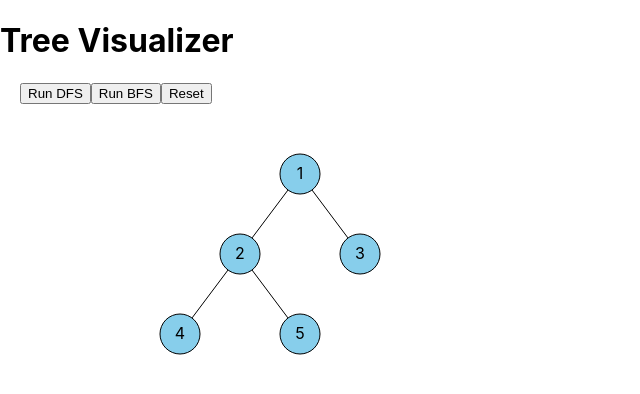
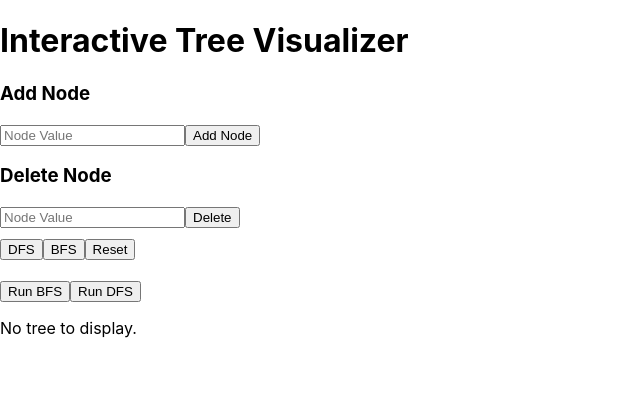
Before and after one commit to Aadra2703/tree-visualizer, a React (Create React App) app: page / in a window 1280 px wide. Shown: the top 394 px of the page, without its empty margins (0-640 px from the left). Built offline with nearby package versions, Linux system fonts and the light colour scheme.

Commit message:
Inserting a node by manual input

```diff
--- a/src/App.js
+++ b/src/App.js
@@ -1,7 +1,8 @@
 import React, { useState, useEffect } from 'react';
 import TreeCanvas from './components/TreeCanvas';
 import ControlPanel from './components/ControlPanel';
-import { dfs, bfs } from './algorithms/bfsDfs';
+import { bfs } from './algorithms/bfs';
+import { dfs } from './algorithms/dfs';
 
 // Define TreeNode class or structure here or import from a helper file
 class TreeNode {
@@ -14,51 +15,152 @@ class TreeNode {
 
 function App() {
   // Build sample tree
-  const [root, setRoot] = useState(() => {
-    const n1 = new TreeNode(1);
-    const n2 = new TreeNode(2);
-    const n3 = new TreeNode(3);
-    const n4 = new TreeNode(4);
-    const n5 = new TreeNode(5);
-    n1.left = n2;
-    n1.right = n3;
-    n2.left = n4;
-    n2.right = n5;
-    return n1;
-  });
+  const [treeData, setTreeData] = useState(null); // null = empty tree
+  const [highlighted, setHighlighted] = useState(null);
+  <TreeCanvas tree={treeData} highlighted={highlighted} />
+  const handleAddNode = (value, parentValue, position) => {
+    if (value.toLowerCase() === 'null') return; // skip inserting if user enters "null"
 
-  const [highlightedNode, setHighlightedNode] = useState(null);
+    const newNode = {
+      id: Date.now(),
+      value,
+      children: []
+    };
+
+    // If tree is empty, make this the root
+    if (!treeData) {
+      setTreeData(newNode);
+      return;
+    }
+
+    const newTree = JSON.parse(JSON.stringify(treeData));
+    const inserted = insertNode(newTree, value, parentValue, position);
+    if (inserted) {
+      setTreeData(newTree);
+    } else {
+      alert(`Parent node ${parentValue} not found or position ${position} already filled!`);
+    }
+  };
+
+  const insertNode = (node, value, parentValue, position) => {
+    if (node.value === parentValue) {
+      // Ensure binary: max 2 children
+      const [left, right] = node.children;
+
+      if (position === 'left' && (!left || left.value === 'null')) {
+        node.children[0] = {
+          id: Date.now(),
+          value,
+          children: []
+        };
+        return true;
+      }
+
+      if (position === 'right' && (!right || right.value === 'null')) {
+        if (!node.children[0]) node.children[0] = { id: Date.now(), value: 'null', children: [] }; // preserve left if empty
+        node.children[1] = {
+          id: Date.now(),
+          value,
+          children: []
+        };
+        return true;
+      }
+
+      return false;
+    }
+
+    for (let child of node.children) {
+      if (insertNode(child, value, parentValue, position)) return true;
+    }
+    return false;
+  };
+
+  const handleDeleteNode = (valueToDelete) => {
+    if (!treeData) return;
+
+    if (treeData.value === valueToDelete) {
+      setTreeData(null); // deleting root
+      return;
+    }
+
+    const newTree = JSON.parse(JSON.stringify(treeData));
+    const deleted = deleteNode(newTree, valueToDelete);
+    if (deleted) {
+      setTreeData(newTree);
+    } else {
+      alert(`Node ${valueToDelete} not found!`);
+    }
+  };
+
+  const deleteNode = (node, valueToDelete) => {
+    node.children = node.children.filter((child) => child?.value !== valueToDelete);
+    for (let child of node.children) {
+      if (deleteNode(child, valueToDelete)) return true;
+    }
+    return false;
+  };
+
+  const handleTraversal = (type) => {
+  if (!treeData) {
+    alert("Tree is empty!");
+    return;
+  }
+
+  if (type === 'bfs') {
+    bfs(treeData, setHighlighted);
+  } else {
+    dfs(treeData, setHighlighted);
+  }
+};
+
+  // const handleReset = () => {
+  //   setHighlighted(null);
+  // };
+
+
+
+  //const [highlightedNode, setHighlightedNode] = useState(null);
 
   // Helper to animate traversal steps
   function animateTraversal(nodes) {
     nodes.forEach((node, idx) => {
       setTimeout(() => {
-        setHighlightedNode(node);
+      setHighlighted(node);
       }, idx * 700);
     });
   }
 
-  function handleDFS() {
-    const visited = [];
-    dfs(root, node => visited.push(node));
-    animateTraversal(visited);
-  }
+  // function handleDFS() {
+  //   const visited = [];
+  //   dfs(root, node => visited.push(node));
+  //   animateTraversal(visited);
+  // }
 
-  function handleBFS() {
-    const visited = [];
-    bfs(root, node => visited.push(node));
-    animateTraversal(visited);
-  }
+  // function handleBFS() {
+  //   const visited = [];
+  //   bfs(root, node => visited.push(node));
+  //   animateTraversal(visited);
+  // }
 
   function handleReset() {
-    setHighlightedNode(null);
+    setHighlighted(null);
   }
 
   return (
-    <div>
-      <h1>Tree Visualizer</h1>
-      <ControlPanel onDFS={handleDFS} onBFS={handleBFS} onReset={handleReset} />
-      <TreeCanvas root={root} highlightedNode={highlightedNode} />
+    <div className="App">
+      <h1>Interactive Tree Visualizer</h1>
+      <ControlPanel
+        onAddNode={handleAddNode}
+        onDeleteNode={handleDeleteNode}
+        onTraverse={handleTraversal}
+        onReset={handleReset}
+        isEmpty={!treeData}
+      />
+      <div style={{ marginTop: "20px" }}>
+        <button onClick={() => handleTraversal('bfs')}>Run BFS</button>
+        <button onClick={() => handleTraversal('dfs')}>Run DFS</button>
+      </div>
+      <TreeCanvas tree={treeData} highlighted={highlighted} />
     </div>
   );
 }
--- /dev/null
+++ b/src/algorithms/bfs.js
@@ -0,0 +1,16 @@
+export const bfs = async (root, setHighlightedNode) => {
+  if (!root) return;
+  const queue = [root];
+
+  while (queue.length > 0) {
+    const node = queue.shift();
+    setHighlightedNode(node.value);
+    await new Promise(r => setTimeout(r, 500));
+
+    for (const child of node.children || []) {
+      if (child && child.value !== 'null') {
+        queue.push(child);
+      }
+    }
+  }
+};
--- /dev/null
+++ b/src/algorithms/dfs.js
@@ -0,0 +1,13 @@
+export const dfs = async (root, setHighlightedNode) => {
+  const dfsHelper = async (node) => {
+    if (!node || node.value === 'null') return;
+    setHighlightedNode(node.value);
+    await new Promise(r => setTimeout(r, 500));
+
+    for (const child of node.children || []) {
+      await dfsHelper(child);
+    }
+  };
+
+  await dfsHelper(root);
+};
--- a/src/components/ControlPanel.js
+++ b/src/components/ControlPanel.js
@@ -1,13 +1,67 @@
-import React from 'react';
+// src/components/ControlPanel.js
+import React, { useState } from 'react';
 
-function ControlPanel({ onDFS, onBFS, onReset }) {
+const ControlPanel = ({ onAddNode, onDeleteNode, onTraverse, onReset, isEmpty }) => {
+  const [nodeValue, setNodeValue] = useState('');
+  const [parentValue, setParentValue] = useState('');
+  const [position, setPosition] = useState('left');
+  const [deleteValue, setDeleteValue] = useState('');
+
+  const handleAdd = () => {
+    if (!nodeValue) return alert('Enter node value!');
+    if (!isEmpty && !parentValue) return alert('Enter parent value!');
+    onAddNode(nodeValue, parentValue, position);
+    setNodeValue('');
+    setParentValue('');
+  };
+
+  const handleDelete = () => {
+    if (!deleteValue) return alert('Enter value to delete!');
+    onDeleteNode(deleteValue);
+    setDeleteValue('');
+  };
+
   return (
-    <div style={{ margin: '20px' }}>
-      <button onClick={onDFS}>Run DFS</button>
-      <button onClick={onBFS}>Run BFS</button>
-      <button onClick={onReset}>Reset</button>
+    <div style={{ marginBottom: '20px' }}>
+      <h3>Add Node</h3>
+      <input
+        type="text"
+        placeholder="Node Value"
+        value={nodeValue}
+        onChange={(e) => setNodeValue(e.target.value)}
+      />
+      {!isEmpty && (
+        <>
+          <input
+            type="text"
+            placeholder="Parent Value"
+            value={parentValue}
+            onChange={(e) => setParentValue(e.target.value)}
+          />
+          <select value={position} onChange={(e) => setPosition(e.target.value)}>
+            <option value="left">Left</option>
+            <option value="right">Right</option>
+          </select>
+        </>
+      )}
+      <button onClick={handleAdd}>Add Node</button>
+
+      <h3>Delete Node</h3>
+      <input
+        type="text"
+        placeholder="Node Value"
+        value={deleteValue}
+        onChange={(e) => setDeleteValue(e.target.value)}
+      />
+      <button onClick={handleDelete}>Delete</button>
+
+      <div style={{ marginTop: '10px' }}>
+        <button onClick={() => onTraverse('dfs')}>DFS</button>
+        <button onClick={() => onTraverse('bfs')}>BFS</button>
+        <button onClick={onReset}>Reset</button>
+      </div>
     </div>
   );
-}
+};
 
 export default ControlPanel;
--- a/src/components/TreeCanvas.js
+++ b/src/components/TreeCanvas.js
@@ -1,40 +1,87 @@
+// src/components/TreeCanvas.js
 import React from 'react';
 
-function TreeCanvas({ root, highlightedNode }) {
-  // Recursive function to render nodes and edges
-  const renderNode = (node, x, y, levelGap) => {
-    if (!node) return null;
+const renderTree = (node, x = 400, y = 50, level = 0, highlighted) => {
+  if (!node || node.value === 'null') return [];
 
-    const nodeRadius = 20;
-    const childY = y + levelGap;
-    return (
-      <g key={node.value}>
-        {/* Draw lines to children */}
-        {node.left && <line x1={x} y1={y} x2={x - 60} y2={childY} stroke="black" />}
-        {node.right && <line x1={x} y1={y} x2={x + 60} y2={childY} stroke="black" />}
+  const radius = 20;
+  const xOffset = 150 / (level + 1); // spread nodes horizontally
+  const yOffset = 80;
 
-        {/* Draw current node */}
-        <circle
-          cx={x}
-          cy={y}
-          r={nodeRadius}
-          fill={highlightedNode === node ? 'orange' : 'skyblue'}
-          stroke="black"
-        />
-        <text x={x} y={y + 5} textAnchor="middle">{node.value}</text>
+  const elements = [];
 
-        {/* Recursively render children */}
-        {renderNode(node.left, x - 60, childY, levelGap)}
-        {renderNode(node.right, x + 60, childY, levelGap)}
-      </g>
+  const isHighlighted = node.value === highlighted;
+
+  elements.push(
+    <circle
+      key={`circle-${node.id}`}
+      cx={x}
+      cy={y}
+      r={radius}
+      fill={isHighlighted ? 'orange' : 'lightblue'}
+      stroke="black"
+    />
+  );
+
+  elements.push(
+    <text
+      key={`text-${node.id}`}
+      x={x}
+      y={y + 5}
+      textAnchor="middle"
+      fontSize="12"
+    >
+      {node.value}
+    </text>
+  );
+
+  const [left, right] = node.children;
+
+  if (left && left.value !== 'null') {
+    const childX = x - xOffset;
+    const childY = y + yOffset;
+
+    elements.push(
+      <line
+        key={`line-left-${node.id}`}
+        x1={x}
+        y1={y + radius}
+        x2={childX}
+        y2={childY - radius}
+        stroke="black"
+      />
     );
-  };
+    elements.push(...renderTree(left, childX, childY, level + 1, highlighted));
+  }
+
+  if (right && right.value !== 'null') {
+    const childX = x + xOffset;
+    const childY = y + yOffset;
+
+    elements.push(
+      <line
+        key={`line-right-${node.id}`}
+        x1={x}
+        y1={y + radius}
+        x2={childX}
+        y2={childY - radius}
+        stroke="black"
+      />
+    );
+    elements.push(...renderTree(right, childX, childY, level + 1, highlighted));
+  }
+
+  return elements;
+};
+
+const TreeCanvas = ({ tree, highlighted }) => {
+  if (!tree) return <p>No tree to display.</p>;
 
   return (
-    <svg width="100%" height="400">
-      {renderNode(root, 300, 50, 80)}
+    <svg width="100%" height="500">
+      {renderTree(tree, 400, 50, 0, highlighted)}
     </svg>
   );
-}
+};
 
 export default TreeCanvas;
```
